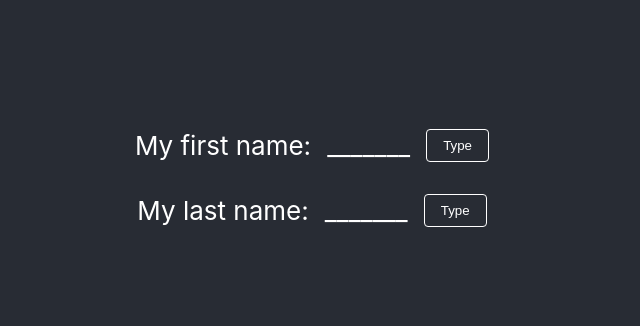
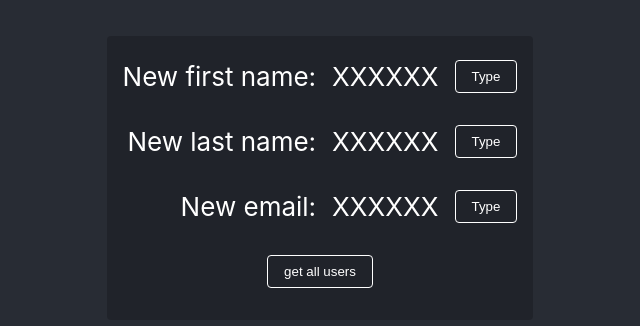
Before and after one commit to oxymc/react-for-beginners-itera, a React (Create React App) app: page / in a window 1280 px wide. Shown: the part 222-548 px from the top of the page, without its empty margins (320-960 px from the left). Built offline with nearby package versions, Linux system fonts and the light colour scheme.

Commit message:
added connection by api

```diff
--- a/src/App.css
+++ b/src/App.css
@@ -1,7 +1,13 @@
+* {
+  box-sizing: border-box;
+}
+body, html {
+  overflow-x: hidden;
+}
 .App {
   text-align: center;
 }
-.test-block {
+#root {
   background-color: #282c34;
   min-height: 100vh;
   display: flex;
@@ -11,11 +17,20 @@
   font-size: calc(10px + 2vmin);
   color: #fff;
 }
-.test-block div {
+section {
+  border-radius: 4px;
+}
+.user-block {
+  background: rgba(0, 0, 0, 0.2);
+  padding: 0.5rem 1rem 1rem 1rem;
+}
+.user-block div {
   display: flex;
   align-items: center;
+  justify-content: flex-end;
 }
 .button {
+  margin: 1rem auto;
   background-color: transparent;
   border: 1px solid;
   color: #fff;
@@ -26,9 +41,31 @@
 .button:hover {
   background-color: #000;
 }
-.text.test-block__text {
+.text.user-block__text {
   margin-right: 1rem;
 }
-.button.test-block__button {
+.button.user-block__button {
   margin: 1rem;
+  margin-right: 0;
 }
+.user-list-block {
+  background: #fff;
+  color: #000;
+  margin: 1rem;
+  max-width: 760px;
+  width: calc(100% - 2rem);
+  padding: 1rem;
+  grid-gap: 1rem;
+  display: grid;
+  grid-template-columns: repeat(auto-fill,minmax(300px,1fr));
+}
+.card__title {
+  font-weight: bold;
+}
+.card__email a {
+  color: steelblue;
+  text-decoration: none;
+}
+.card__email a:hover {
+  text-decoration: underline;
+}
--- a/src/App.tsx
+++ b/src/App.tsx
@@ -1,22 +1,77 @@
-// import React from 'react';
-import { useState } from 'react';
-import { TestComponent } from './components/TestComponent'
-import './App.css';
+import { useState } from 'react'
+import { User } from './components/User'
+import { UserList } from './components/UserList'
+import './App.css'
 
 function App() {
     const [name, setName] = useState<string | null>('')
     const [lastName, setLastName] = useState<string | null>('')
+    const [emailAddres, setEmailAddres] = useState<string | null>('')
+    const [isUsers, setIsUsers] = useState<boolean>(false)
+    const [users, setUsers] = useState<string[] | any>([])
+
+    const emailCheck: any = (value: string | null) => {
+        if(value != null && value.indexOf('@') > -1 && value.indexOf('.') > -1) {
+            setEmailAddres(value)
+        }
+        else {
+            return false
+        }
+    }
+
+    const addNewUser: any = (username: string, name: string, email: string) => {
+        if(username && name && email) {
+            const obj: object = {username, name, email, id: Date.now()}
+            setUsers([...users, obj])
+            setIsUsers(true)
+            scrollToEnd()
+        }
+        else alert('Fill all fields')
+    }
+
+   const getUsers: any = () => fetch(`https://jsonplaceholder.typicode.com/users`)
+    .then(res => res.json())
+    .then(
+        (result) => setUsers([...users, ...result])
+    )
+    .then(
+        () => setIsUsers(true)
+    )
+    .then(
+        () => scrollToEnd()
+    )
+    .catch((error) => {
+        console.error(error)
+    })
+
+    const scrollToEnd = () => {
+        setTimeout(
+            () => {
+                const objDiv: any = document.querySelector("#root")
+                objDiv.scrollIntoView({ behavior: 'smooth', block: 'end' })
+            }, 100
+        )
+    }
 
     return (
         <>
-      <TestComponent
+            <User
                 name = {name}
                 lastName={lastName}
+                emailAddres={emailAddres}
+                isUsers={isUsers}
                 getFirstName={() => setName(prompt("What's your name?"))}
                 getLastName={() => setLastName(prompt("What's your last name?"))}
+                getEmail={() => emailCheck(prompt("What's your email?"))}
+                addNewUser={addNewUser}
+                getUserList={() => getUsers()}
+            />
+            <UserList
+                isUsers={isUsers}
+                users={users}
             />
         </>
-  );
+    )
 }
 
-export default App;
+export default App
--- a/src/components/TestComponent.tsx
+++ /dev/null
@@ -1,28 +0,0 @@
-type TextProps = {
-    name: string | null
-    lastName: string | null
-}
-type FuncProps = {
-    getFirstName: () => string | void
-    getLastName: () => string | void
-}
-type Props = TextProps & FuncProps
-
-const TestComponent: React.FC<Props> = ({getFirstName, getLastName, name, lastName}) => (
-    <section className="test-block">
-        <div>
-            <span className="text test-block__text">My first name:</span> {name ? name : '_______'}
-            <button className="button test-block__button" onClick={getFirstName}>
-                {name ? 'Change' : 'Type'}
-            </button>
-        </div>
-        <div>
-            <span className="text test-block__text">My last name:</span> {lastName ? lastName : '_______'}
-            <button className="button test-block__button" onClick={getLastName}>
-                {lastName ? 'Change' : 'Type'}
-            </button>
-        </div>
-    </section>
-)
-
-export {TestComponent}
--- /dev/null
+++ b/src/components/User.tsx
@@ -0,0 +1,49 @@
+type TextProps = {
+    name: string | null
+    lastName: string | null
+    emailAddres: string | null
+    isUsers: boolean
+}
+type FuncProps = {
+    getFirstName: () => string | void
+    getLastName: () => string | void
+    getEmail: () => string | void
+    addNewUser: (a: string | null, b: string | null, c: string | null) => string | void | null
+    getUserList: () => string | void | null
+}
+type Props = TextProps & FuncProps
+
+const User: React.FC<Props> = ({getFirstName, getLastName, getEmail, getUserList, addNewUser, name, lastName, emailAddres, isUsers}) => (
+    <section className="user-block">
+        <div>
+            <span className="text user-block__text">New first name:</span> {name ? name : 'XXXXXX'}
+            <button className="button user-block__button" onClick={getFirstName}>
+                {name ? 'Change' : 'Type'}
+            </button>
+        </div>
+        <div>
+            <span className="text user-block__text">New last name:</span> {lastName ? lastName : 'XXXXXX'}
+            <button className="button user-block__button" onClick={getLastName}>
+                {lastName ? 'Change' : 'Type'}
+            </button>
+        </div>
+        <div>
+            <span className="text user-block__text">New email:</span> {emailAddres ? emailAddres : 'XXXXXX'}
+            <button className="button user-block__button" onClick={getEmail}>
+                {emailAddres ? 'Change' : 'Type'}
+            </button>
+        </div>
+        <div>
+            {emailAddres && emailAddres !== 'XXXXXX' &&
+                <button className="button user-block__button_direction-center" onClick={() => addNewUser(name, lastName, emailAddres)}>
+                    add new contact
+                </button>
+            }
+            <button className="button user-list-block__button" onClick={getUserList}>
+                get all users
+            </button>
+        </div>
+    </section>
+)
+
+export {User}
--- /dev/null
+++ b/src/components/UserList.tsx
@@ -0,0 +1,36 @@
+const uniqid = require('uniqid')
+type User = {
+    id?: string
+    username?: string
+    name?: string
+    email?: string
+}
+
+type stateProps = {
+    isUsers: boolean
+    users: User[]
+}
+type Props = User & stateProps
+
+const UserList: React.FC<Props> = ({isUsers, users}) => (
+    <>
+        {
+            isUsers &&
+            <section className="user-list-block">
+                {
+                    users.map(el => {return <div key={el.id+uniqid()} className="card user-list-block__card">
+                            <div className="card__title">{el.username}</div>
+                            <div>{el.name}</div>
+                            <div className="card__email">
+                                <a rel="noreferrer" target="_blank" href={`mailto:${el.email}`} >{el.email}</a>
+                            </div>
+                        </div>
+                        }
+                    )
+                }
+            </section>
+        }
+    </>
+)
+
+export {UserList}
```
Lines whose indentation alone changed are shown as unchanged.
